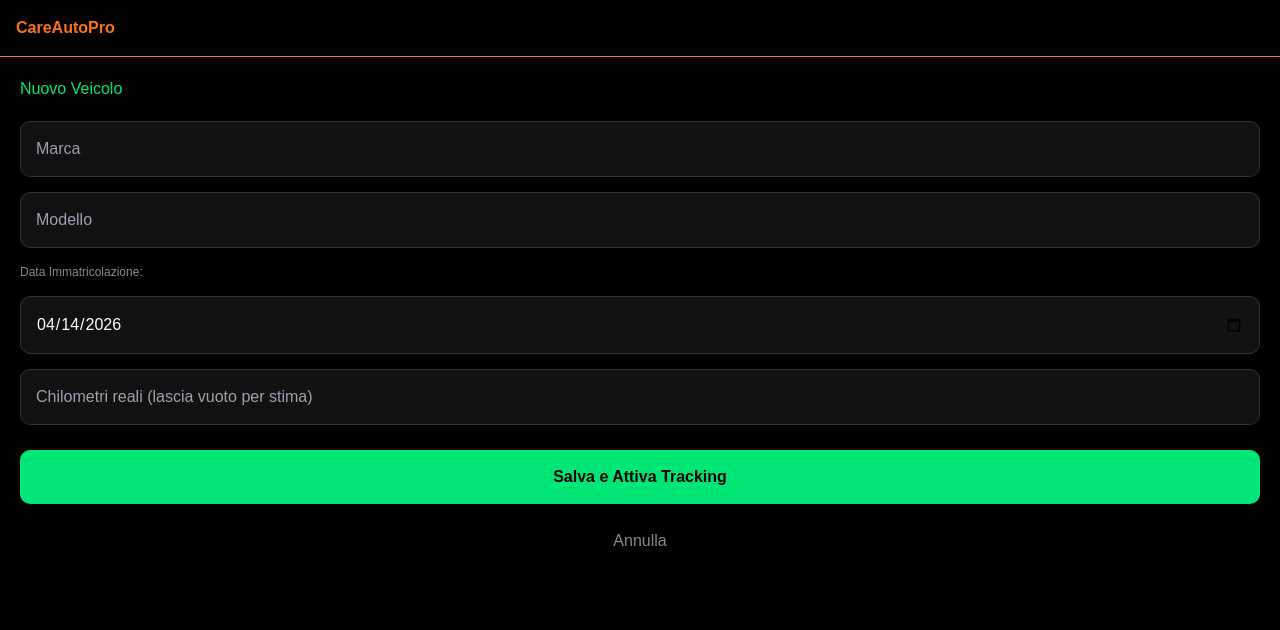
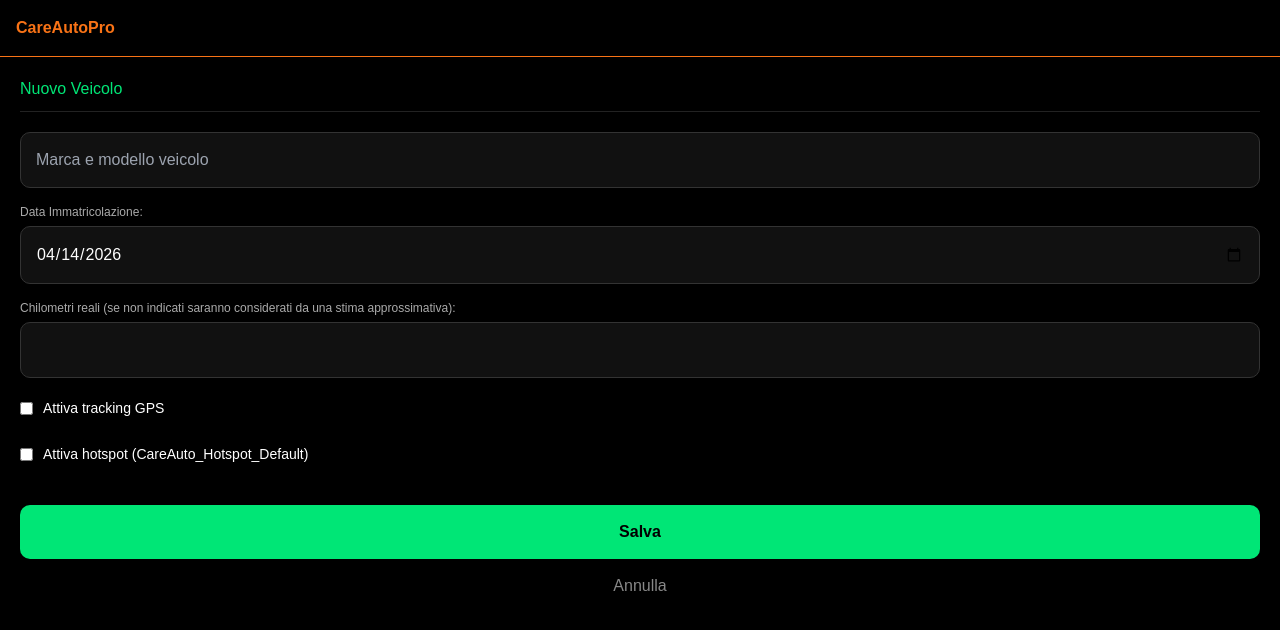
Before and after one commit to cirellapietro/careautopro-contenitore, a Next.js app: page /dashboard in a window 1280 px wide. Both pictures are taken after a click on the button "🚗 Gestisci Veicolo". Shown: the top 630 px of the page. Built offline with nearby package versions, Linux system fonts and the light colour scheme.

Commit message:
UI: Aggiornamento form inserimento veicolo secondo specifiche

```diff
--- a/src/app/dashboard/page.tsx
+++ b/src/app/dashboard/page.tsx
@@ -5,11 +5,17 @@ export default function Dashboard() {
   const [view, setView] = useState('main');
   const today = new Date().toISOString().split('T')[0];
 
+  // Stato Hardware simulato (in produzione useremo le API Web/Capacitor)
+  const [hasGps, setHasGps] = useState(true);
+  const [hasHotspot, setHasHotspot] = useState(true);
+  const [hotspotName, setHotspotName] = useState("CareAuto_Hotspot_Default");
+
   const [vehicleData, setVehicleData] = useState({
-    brand: '',
-    model: '',
+    brandModel: '',
     year: today,
-    km: ''
+    km: '',
+    trackGps: false,
+    trackHotspot: false
   });
 
   const [settings, setSettings] = useState({
@@ -17,52 +23,64 @@ export default function Dashboard() {
     hideDateWarning: false
   });
 
-  const [isEstimated, setIsEstimated] = useState(false);
-
-  // Funzione per salvare il veicolo con gestione pop-up
   const saveVehicle = () => {
     let finalKm = vehicleData.km;
 
-    // Controllo Data Immatricolazione
     if (vehicleData.year === today && !settings.hideDateWarning) {
-      const confirmDate = confirm("Hai lasciato la data di oggi come immatricolazione. È corretto?\n\n[Ok per confermare / Annulla per correggere]");
+      const confirmDate = confirm("Hai lasciato la data di oggi come immatricolazione. È corretto?");
       if (!confirmDate) return;
     }
 
-    // Controllo Chilometri e Stima
-    if (!finalKm && !settings.hideKmWarning) {
-      const currentYear = new Date().getFullYear();
-      const vehicleYear = new Date(vehicleData.year).getFullYear();
-      const age = Math.max(1, currentYear - vehicleYear);
-      finalKm = age * 11500; // Stima media
-
-      const confirmKm = confirm("Chilometri non inseriti. Stimo " + finalKm + " km in base all'età del veicolo?\n\n(Puoi spuntare 'Non chiedermelo più' nella dashboard)");
-      if (confirmKm) {
-        setIsEstimated(true);
-      } else {
-        return;
-      }
+    if (!finalKm) {
+      const age = Math.max(1, new Date().getFullYear() - new Date(vehicleData.year).getFullYear());
+      finalKm = age * 11500;
+      alert("Chilometri non indicati: verranno considerati da una stima approssimativa di " + finalKm + " km.");
     }
 
-    console.log("Veicolo salvato in romataxihub:", { ...vehicleData, km: finalKm });
+    console.log("Salvataggio in romataxihub:", { ...vehicleData, km: finalKm });
     setView('main');
   };
 
   if (view === 'add_vehicle') {
     return (
       <div style={{ padding: '20px', backgroundColor: '#000', minHeight: '100vh', color: '#fff' }}>
-        <h3 style={{color: '#00E676'}}>Nuovo Veicolo</h3>
+        <h3 style={{color: '#00E676', borderBottom: '1px solid #222', paddingBottom: '10px'}}>Nuovo Veicolo</h3>
+
         <div style={{ display: 'flex', flexDirection: 'column', gap: '15px', marginTop: '20px' }}>
-          <input placeholder="Marca" style={inputStyle} onChange={e => setVehicleData({...vehicleData, brand: e.target.value})} />
-          <input placeholder="Modello" style={inputStyle} onChange={e => setVehicleData({...vehicleData, model: e.target.value})} />
 
-          <label style={{fontSize: '12px', color: '#888'}}>Data Immatricolazione:</label>
+          {/* 1. Marca e Modello unico campo */}
+          <input
+            placeholder="Marca e modello veicolo"
+            style={inputStyle}
+            onChange={e => setVehicleData({...vehicleData, brandModel: e.target.value})}
+          />
+
+          <label style={labelStyle}>Data Immatricolazione:</label>
           <input type="date" value={vehicleData.year} style={inputStyle} onChange={e => setVehicleData({...vehicleData, year: e.target.value})} />
 
-          <input placeholder="Chilometri reali (lascia vuoto per stima)" type="number" style={inputStyle} onChange={e => setVehicleData({...vehicleData, km: e.target.value})} />
+          {/* 2. Nuova label Chilometri */}
+          <label style={labelStyle}>Chilometri reali (se non indicati saranno considerati da una stima approssimativa):</label>
+          <input type="number" style={inputStyle} onChange={e => setVehicleData({...vehicleData, km: e.target.value})} />
 
-          <button onClick={saveVehicle} style={saveBtn}>Salva e Attiva Tracking</button>
-          <button onClick={() => setView('main')} style={{background: 'none', border: 'none', color: '#888', marginTop: '10px'}}>Annulla</button>
+          {/* 3. Check GPS (Visibile solo se presente hardware) */}
+          {hasGps && (
+            <div style={checkRow}>
+              <input type="checkbox" id="gps" onChange={e => setVehicleData({...vehicleData, trackGps: e.target.checked})} />
+              <label htmlFor="gps">Attiva tracking GPS</label>
+            </div>
+          )}
+
+          {/* 4. Check Hotspot (Visibile solo se presente hardware) */}
+          {hasHotspot && (
+            <div style={checkRow}>
+              <input type="checkbox" id="hotspot" onChange={e => setVehicleData({...vehicleData, trackHotspot: e.target.checked})} />
+              <label htmlFor="hotspot">Attiva hotspot ({hotspotName})</label>
+            </div>
+          )}
+
+          {/* Tasto rinominato in Salva */}
+          <button onClick={saveVehicle} style={saveBtn}>Salva</button>
+          <button onClick={() => setView('main')} style={{background: 'none', border: 'none', color: '#888'}}>Annulla</button>
         </div>
       </div>
     );
@@ -70,30 +88,17 @@ export default function Dashboard() {
 
   return (
     <div style={{ padding: '20px', backgroundColor: '#000', minHeight: '100vh', color: '#fff' }}>
-      <div style={{ background: '#111', padding: '10px', borderRadius: '8px', textAlign: 'center', fontSize: '10px', color: '#00E676', border: '1px solid #333', marginBottom: '15px' }}>
-        MONETIZZAZIONE ATTIVA (PWA/APK)
-      </div>
-
       <h2 style={{ color: '#00E676' }}>Care Auto Pro</h2>
-
       <div style={{ display: 'grid', gridTemplateColumns: '1fr 1fr', gap: '15px', marginTop: '20px' }}>
         <button onClick={() => setView('add_vehicle')} style={btnStyle}>🚗 Gestisci Veicolo</button>
-        <button onClick={() => alert("Calcolo manutenzione su dati " + (isEstimated ? "STIMATI" : "REALI"))} style={btnStyle}>🛠️ Manutenzione</button>
+        <button onClick={() => alert("Funzione Manutenzione")} style={btnStyle}>🛠️ Manutenzione</button>
       </div>
-
-      {(isEstimated && !settings.hideKmWarning) && (
-        <div style={{ marginTop: '20px', padding: '15px', background: '#1a1a00', borderRadius: '12px', border: '1px solid #ffd600' }}>
-          <p style={{ margin: 0, fontSize: '12px', color: '#ffd600' }}>⚠️ Stai usando chilometri stimati.</p>
-          <div style={{marginTop: '10px', display: 'flex', alignItems: 'center', gap: '10px'}}>
-             <input type="checkbox" onChange={() => setSettings({...settings, hideKmWarning: true})} />
-             <span style={{fontSize: '11px'}}>Non chiedermelo più</span>
-          </div>
-        </div>
-      )}
     </div>
   );
 }
 
 const inputStyle = { padding: '15px', borderRadius: '10px', border: '1px solid #333', background: '#111', color: '#fff' };
+const labelStyle = { fontSize: '12px', color: '#aaa', marginBottom: '-10px' };
+const checkRow = { display: 'flex', alignItems: 'center', gap: '10px', fontSize: '14px', padding: '5px 0' };
 const btnStyle = { padding: '20px', backgroundColor: '#151515', border: '1px solid #333', borderRadius: '15px', color: '#fff', fontWeight: 'bold' };
-const saveBtn = { padding: '15px', backgroundColor: '#00E676', border: 'none', borderRadius: '10px', color: '#000', fontWeight: 'bold', marginTop: '10px' };
+const saveBtn = { padding: '15px', backgroundColor: '#00E676', border: 'none', borderRadius: '10px', color: '#000', fontWeight: 'bold', marginTop: '20px' };
```
